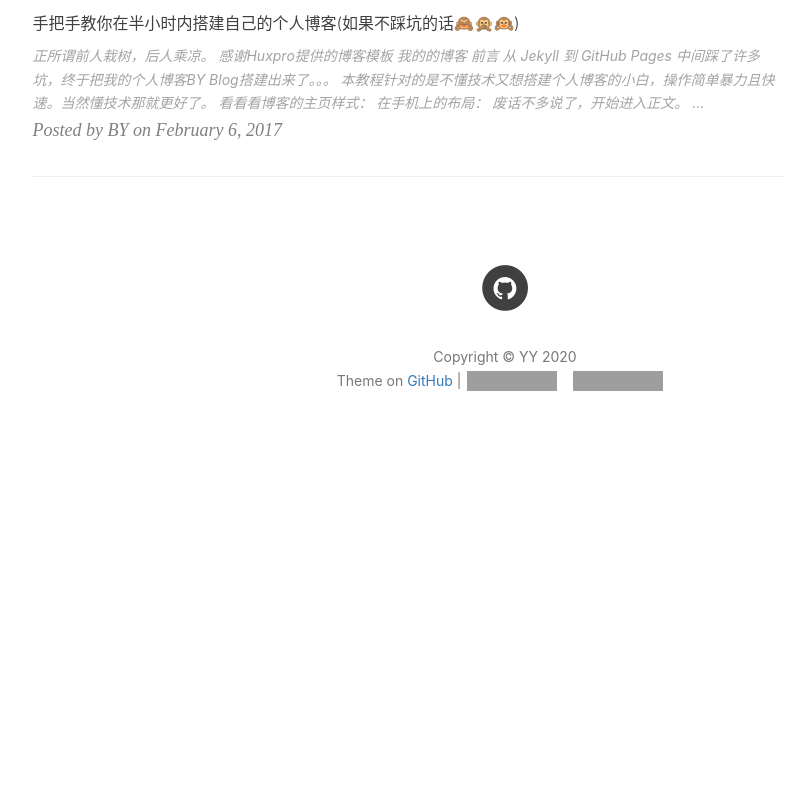
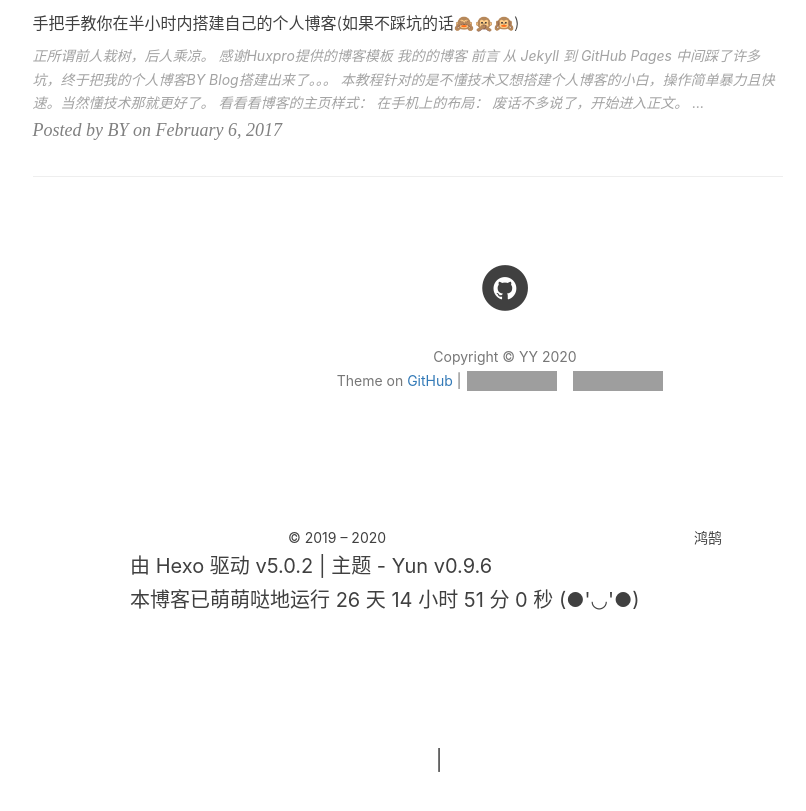
Before and after one commit to yangyang-linux/yangyang-linux.github.io, a Jekyll site: the page built from index.html, in a window 1280 px wide and 900 px high, scrolled down 1501 px. Shown: the top 811 px of the window, without its empty margins (135-941 px from the left). Built offline with Jekyll 4.4.1, drawn with Linux system fonts in a browser that asks for light colours; nearby versions of some CDN libraries; the list of posts is cut into pages by our own code; comment, search, counter and statistics services are not loaded; before the commit the page ends 1986 px from its top, so only the background shows below that; grey boxes are pictures that could not be loaded.

Commit message:
Update footer.html

```diff
--- a/_includes/footer.html
+++ b/_includes/footer.html
@@ -104,6 +104,49 @@
                         frameborder="0" scrolling="0" width="100px" height="20px"
                         src="https://ghbtns.com/github-btn.html?user={{ site.github_username }}&repo={{ site.github_username }}.github.io&type=fork&count=true" >
                     </iframe>
+					<div class="copyright">
+		<span>&copy; 2019 – 2020 </span>
+		<span class="with-love" id="animate">
+		<svg class="icon" aria-hidden="true"><use xlink:href="#icon-cloud-line"></use></svg></span>
+		<span class="author"> 鸿鹄</span></div>
+		<div class="powered"><span>由 <a href="https://hexo.io" target="_blank" rel="noopener">Hexo</a> 驱动 v5.0.2</span>
+		<span class="footer-separator">|</span>
+		<span>主题 - <a rel="noopener" href="https://github.com/YunYouJun/hexo-theme-yun" target="_blank">
+		<span>Yun</span></a> v0.9.6</span></div>
+			<div class="live_time"><span>本博客已萌萌哒地运行</span><span id="display_live_time"></span>
+			<span class="moe-text">(●'◡'●)</span><script>function blog_live_time() {
+			  window.setTimeout(blog_live_time, 1000);
+			  const start = new Date('2020-10-01T00:00:00');
+			  const now = new Date();
+			  const timeDiff = (now.getTime() - start.getTime());
+			  const msPerMinute = 60 * 1000;
+			  const msPerHour = 60 * msPerMinute;
+			  const msPerDay = 24 * msPerHour;
+			  const passDay = Math.floor(timeDiff / msPerDay);
+			  const passHour = Math.floor((timeDiff % msPerDay) / 60 / 60 / 1000);
+			  const passMinute = Math.floor((timeDiff % msPerHour) / 60 / 1000);
+			  const passSecond = Math.floor((timeDiff % msPerMinute) / 1000);
+			  display_live_time.innerHTML = " " + passDay + " 天 " + passHour + " 小时 " + passMinute + " 分 " + passSecond + " 秒";
+			}
+			blog_live_time();
+			</script>
+			</div>
+
+			<div id="busuanzi"><script async src="//busuanzi.ibruce.info/busuanzi/2.3/busuanzi.pure.mini.js"></script>
+			<span id="busuanzi_container_site_uv" title="总访客量">
+				<span>
+					<svg class="icon" aria-hidden="true"><use xlink:href="#icon-user-line"></use></svg>
+				</span>
+				<span id="busuanzi_value_site_uv"></span>
+			</span>
+			<span class="footer-separator">|</span>
+			<span id="busuanzi_container_site_pv" title="总访问量">
+				<span>
+					<svg class="icon" aria-hidden="true"><use xlink:href="#icon-eye-line"></use></svg>
+				</span>
+				<span id="busuanzi_value_site_pv"></span>
+			</span>
+			</div>
                 </p>
             </div>
         </div>
```
